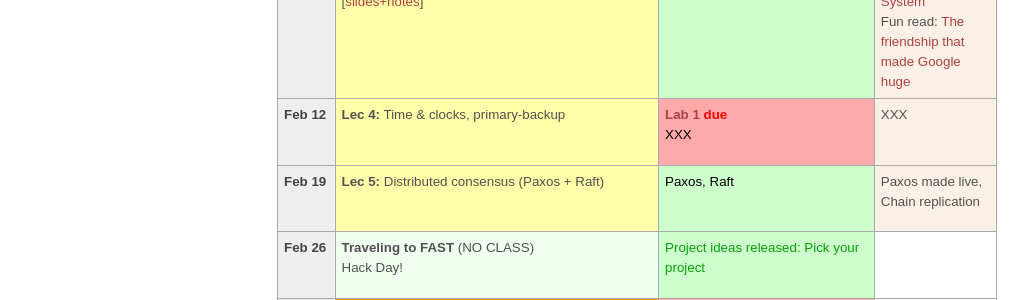
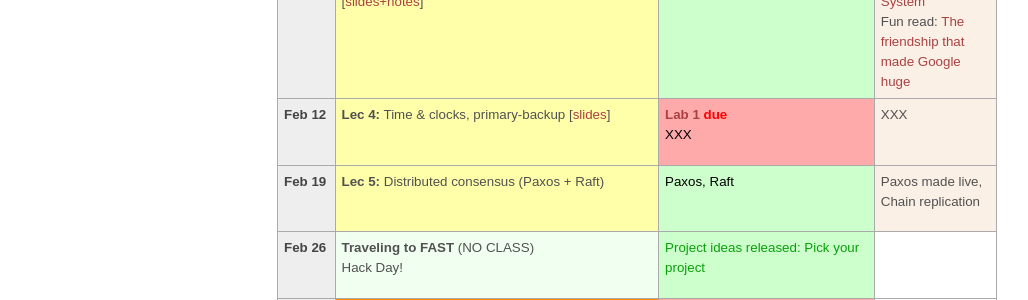
Before and after one commit to tddg/cs675-spring20, a Jekyll site: the page built from schedule.md, in a window 1280 px wide. Shown: the part 526-826 px from the top of the page, without its empty margins (3-1031 px from the left). Built offline with Jekyll 4.4.1, drawn with Linux system fonts in a browser that asks for light colours.

Commit message:
added lec4

```diff
--- a/_data/news.yml
+++ b/_data/news.yml
@@ -1,3 +1,6 @@
+
+- date: <strong>02/11/2020</strong>
+  headline: "Lec 4 is posted."
 
 - date: <strong>02/04/2020</strong>
   headline: "Lec 3 is posted."
--- a/schedule.md
+++ b/schedule.md
@@ -119,7 +119,7 @@ The course schedule is tentative and subject to change. You can find our reading
 <tr> <!-- week of Feb 10 -->
   <td id="2020-2-12" class="date"><b>Feb 12</b></td>
   <td class="lecture">
-	<b>Lec 4:</b> Time & clocks, primary-backup</td>
+	<b>Lec 4:</b> Time & clocks, primary-backup [<a href="./public/lecs/lec4-time-pb.pdf">slides</a>]</td>
   <td class="deadline">
 	<span class="hwdue"><a href="https://git.gmu.edu/cs675-spring20-labs/lab1">Lab 1</a> due</span><br/>
 	<!--b>Lab 2</b> out<br/-->
```
Also changed, not shown: 1 other file.
